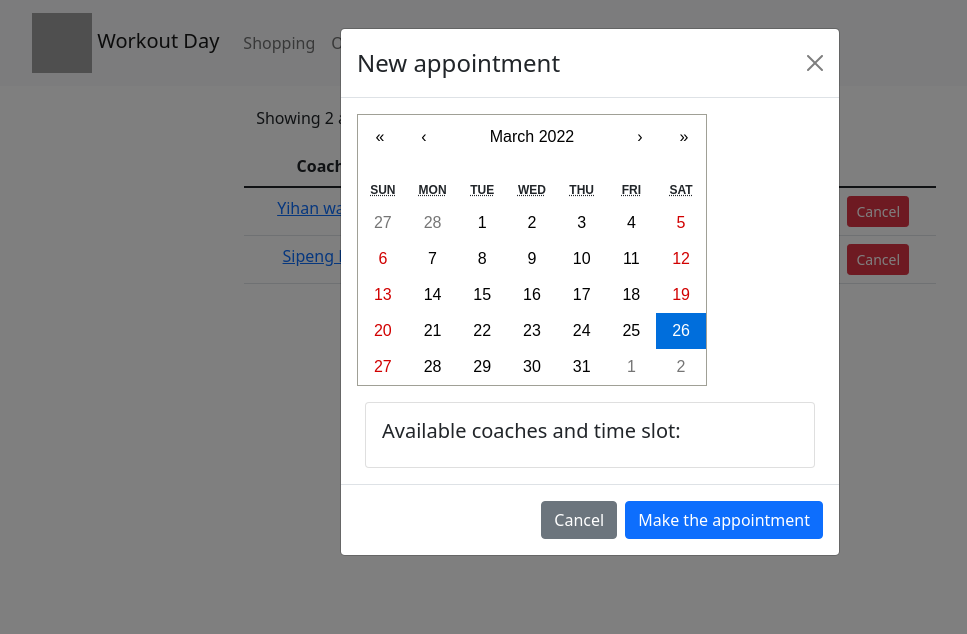
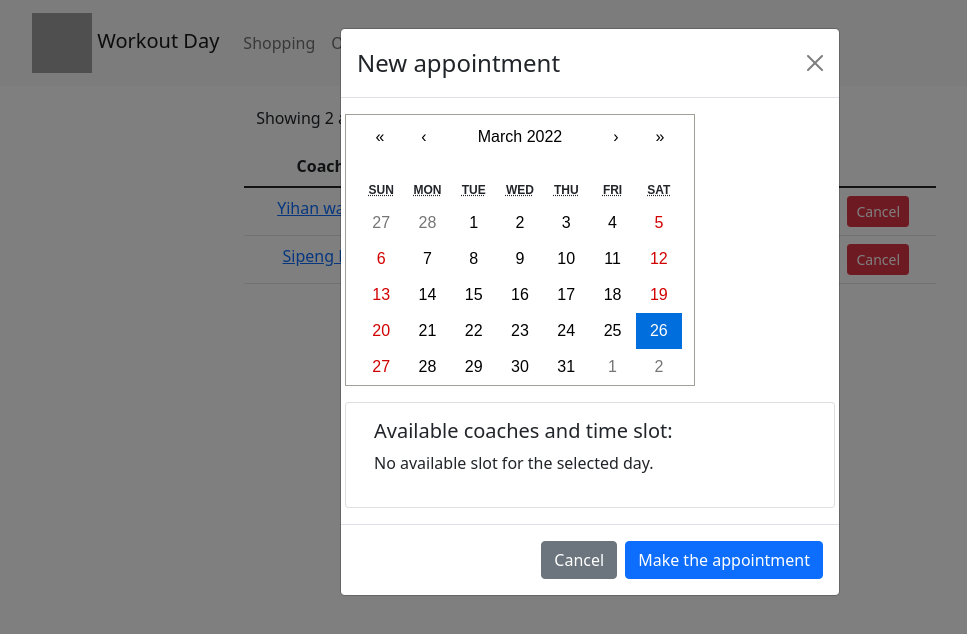
Before and after one commit to hsp8412/workout-day-gym-management-system, a React (Create React App) app in the folder front-end/: page /appointments in a window 1280 px wide. Both pictures are taken after a click on the button "New appointment". Shown: the top 634 px of the page, without its empty margins (50-1017 px from the left). Built offline with nearby package versions, Linux system fonts and the light colour scheme; grey boxes are pictures that could not be loaded.

Commit message:
modify new appointment

```diff
--- a/front-end/src/components/availableSlotCard.jsx
+++ b/front-end/src/components/availableSlotCard.jsx
@@ -60,14 +60,9 @@ const AvailableSlotCard = ({ dateSelected, setSlotSelected, slotSelected }) => {
       timeSlot.isBooked == false
     );
   });
-  // console.log(filtered);
-  return (
-    <div className="card mx-2 mt-3">
-      <div className="card-body">
-        <h5 className="card-title">Available coaches and time slot:</h5>
-        <form>
-          <div role="group" className="card-text d-flex flex-column">
-            {filtered.map((timeSlot) => (
+
+  function renderRadio() {
+    const radios = filtered.map((timeSlot) => (
       <div className="form-check">
         <input
           className="form-check-input"
@@ -75,9 +70,7 @@ const AvailableSlotCard = ({ dateSelected, setSlotSelected, slotSelected }) => {
           name="exampleRadios"
           id="exampleRadios1"
           value={timeSlot._id}
-                  checked={
-                    slotSelected ? slotSelected._id == timeSlot._id : false
-                  }
+          checked={slotSelected ? slotSelected._id == timeSlot._id : false}
           onChange={() => {
             setSlotSelected(timeSlot);
           }}
@@ -86,7 +79,21 @@ const AvailableSlotCard = ({ dateSelected, setSlotSelected, slotSelected }) => {
           {getTimeSlotEntry(timeSlot)}
         </label>
       </div>
-            ))}
+    ));
+    return radios;
+  }
+  // console.log(filtered);
+  return (
+    <div className="card mt-3">
+      <div className="card-body">
+        <h5 className="card-title">Available coaches and time slot:</h5>
+        <form>
+          <div role="group" className="card-text d-flex flex-column">
+            {filtered.length > 0 ? (
+              renderRadio()
+            ) : (
+              <p>No available slot for the selected day.</p>
+            )}
           </div>
         </form>
       </div>
--- a/front-end/src/components/newAppointment.jsx
+++ b/front-end/src/components/newAppointment.jsx
@@ -18,17 +18,18 @@ const NewAppointment = ({ show, handleClose, onSubmit }) => {
       <Modal.Header closeButton>
         <Modal.Title>New appointment</Modal.Title>
       </Modal.Header>
-      <Modal.Body className="d-flex flex-column">
-        <DateCalendar
-          className="align-self-center"
-          onChange={setDateSelected}
-          value={dateSelected}
-        />
-        <AvailableSlotCard
-          dateSelected={dateSelected}
-          slotSelected={slotSelected}
-          setSlotSelected={setSlotSelected}
-        />
+      <Modal.Body>
+        <Row class="d-flex justify-content-center">
+          <DateCalendar onChange={setDateSelected} value={dateSelected} />
+        </Row>
+        <Row>
+          <AvailableSlotCard
+            className="align-self-center"
+            dateSelected={dateSelected}
+            slotSelected={slotSelected}
+            setSlotSelected={setSlotSelected}
+          />
+        </Row>
       </Modal.Body>
       <Modal.Footer>
         <Button variant="secondary" onClick={handleClose}>
```
Lines whose indentation alone changed are shown as unchanged.
